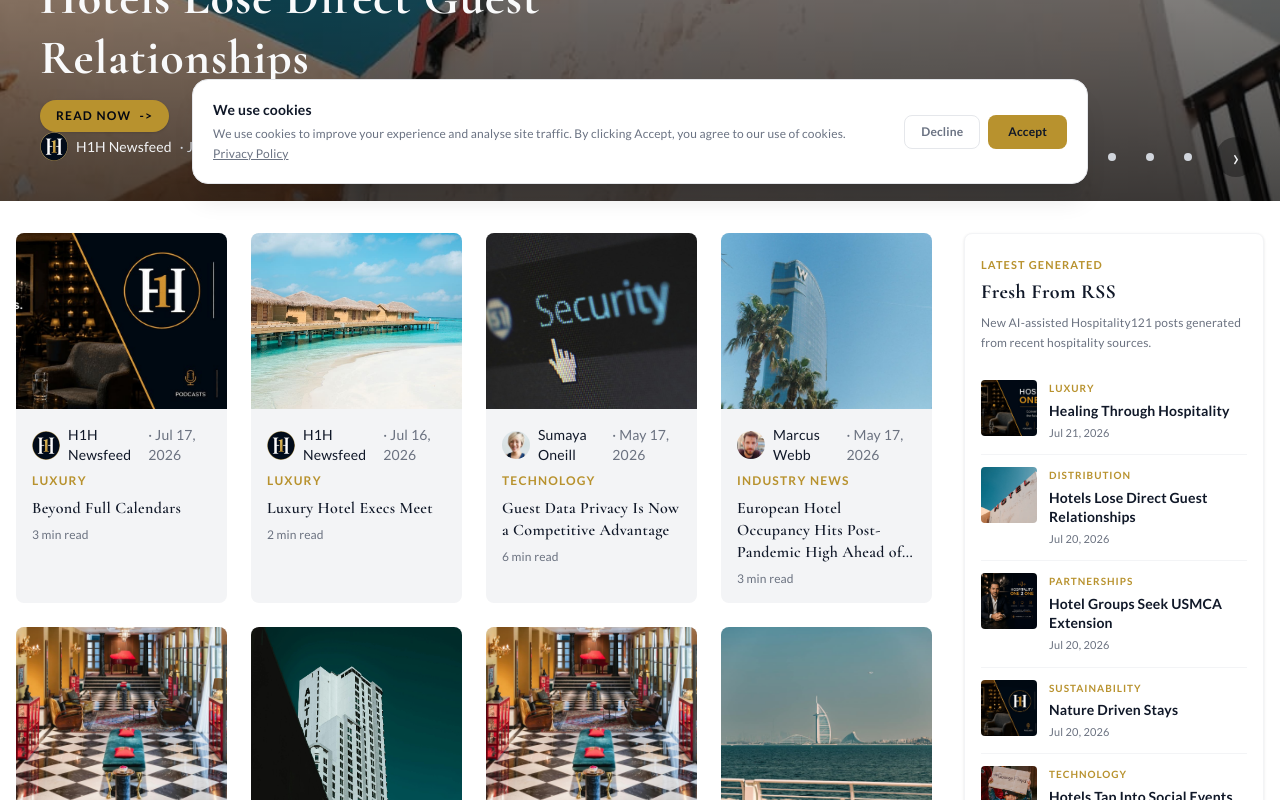
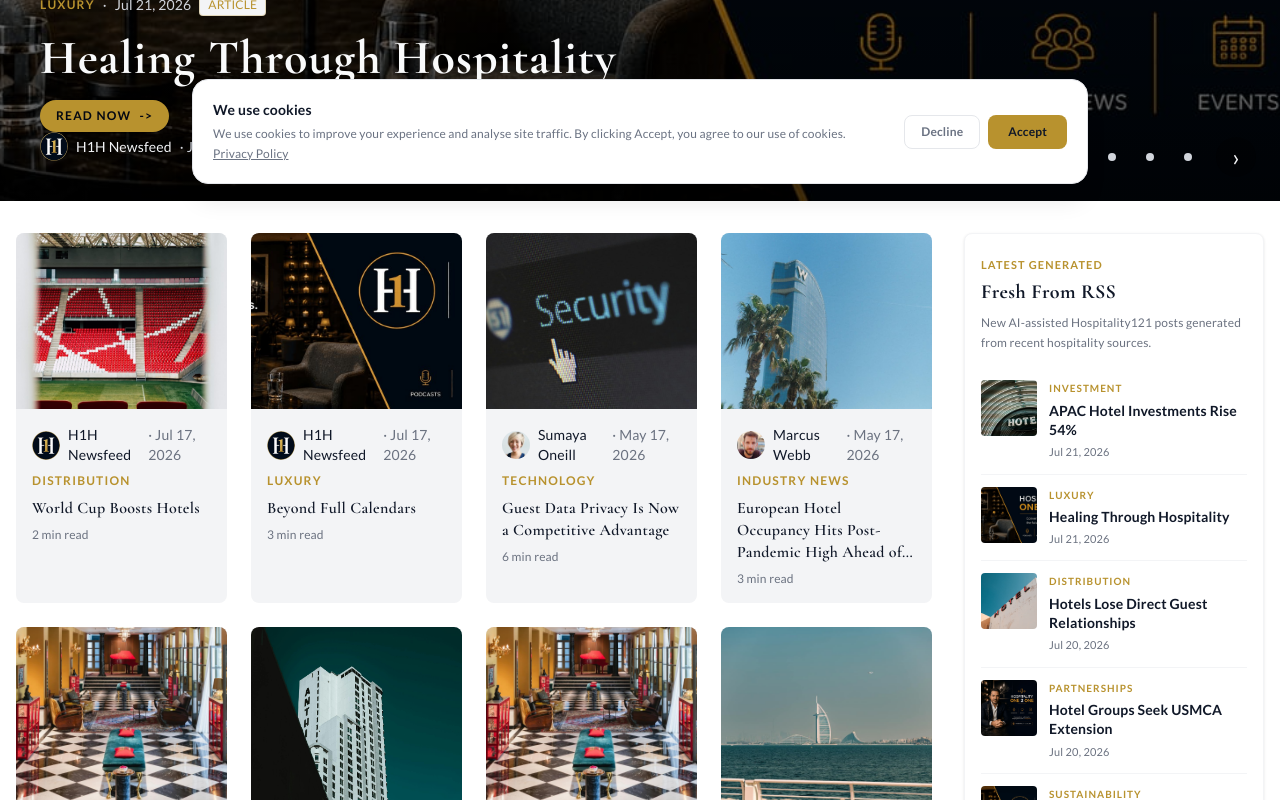
Before and after one commit to Aitibour/hospitality121, a Next.js app: page / in a window 1280 px wide. Shown: the part 600-1400 px from the top of the page. Built offline with nearby package versions, Linux system fonts and the light colour scheme; no server answers.

Commit message:
feat(news): auto-post apac-hotel-investments-soar

```diff
--- /dev/null
+++ b/content/news/apac-hotel-investments-soar.mdx
@@ -0,0 +1,23 @@
+---
+title: "APAC Hotel Investments Rise 54%"
+category: "INVESTMENT"
+author: "H1H Newsfeed"
+authorAvatar: "/images/Logo.png"
+date: "2026-07-21"
+readTime: "2 min read"
+image: "/images/content/auto-apac-hotel-investments-soar.jpg"
+featured: false
+type: "news"
+description: "APAC hotel investments surge in first half of 2026, led by Japan, China, and Australia"
+source: "hospitalitynet.org"
+sourceUrl: "https://www.hospitalitynet.org/news/4133582/asia-pacific-hotel-investment-volumes-surge-54-in-historic-first-half-performance"
+---
+
+The Asia Pacific hotel investment market has experienced a significant surge in the first half of 2026, with transaction volumes reaching $6.8 billion. This historic performance represents a 54% increase from the same period last year. Japan, China, and Australia are leading the growth, driven by a strong rebound in tourism and business travel. The region's hotel market is expected to continue its upward trend, with full-year investment volumes forecast to rise 15-20% over 2025. This growth is likely to have a positive impact on the hospitality industry, with many hotel owners and operators looking to capitalize on the increasing demand for accommodations. As a result, the region is expected to see a surge in new hotel developments and renovations, creating opportunities for investors and operators alike. The growth in hotel investments is also expected to drive innovation in the industry, with a focus on sustainability and technology. Hotel owners and operators will need to adapt to changing consumer preferences and behaviors, investing in digital transformation and sustainable practices to remain competitive. Overall, the surge in APAC hotel investments is a positive sign for the hospitality industry, indicating a strong recovery from the pandemic and a bright future for the region's hotel market.
+
+## Related Hospitality121 Coverage
+
+- [Hospitality121 Core Hub](https://hospitality121.com)
+- [Hospitality News](https://hospitality121.com/news)
+- [Hospitality Technology](https://hospitality121.com/technology)
+- [Hospitality Technology in Toronto](https://hospitality121.com/geo/hospitality-technology-toronto)
--- a/scripts/seen-articles.json
+++ b/scripts/seen-articles.json
@@ -277,5 +277,7 @@
   "https://www.hospitalitynet.org/news/4133573/first-investors-expands-portfolio-with-the-acquisition-of-the-cambria-hotel-milwaukee-downtown",
   "https://skift.com/2026/07/20/jetblue-wins-spirits-coveted-slots-at-laguarda-for-58-5-million/",
   "https://www.hospitalitynet.org/news/4133572/international-hotel-industry-coalition-calls-for-long-term-united-states-mexico-canada-agreement-extension",
-  "https://www.hospitalitynet.org/opinion/4133581/healing-unevenly-keralas-path-toward-regenerative-hospitality"
+  "https://www.hospitalitynet.org/opinion/4133581/healing-unevenly-keralas-path-toward-regenerative-hospitality",
+  "https://www.hospitalitynet.org/news/4133590/motel-one-and-dailypoint-expand-strategic-collaboration",
+  "https://www.hospitalitynet.org/news/4133582/asia-pacific-hotel-investment-volumes-surge-54-in-historic-first-half-performance"
 ]
```
Also changed, not shown: public/images/content/auto-apac-hotel-investments-soar.jpg (added).
